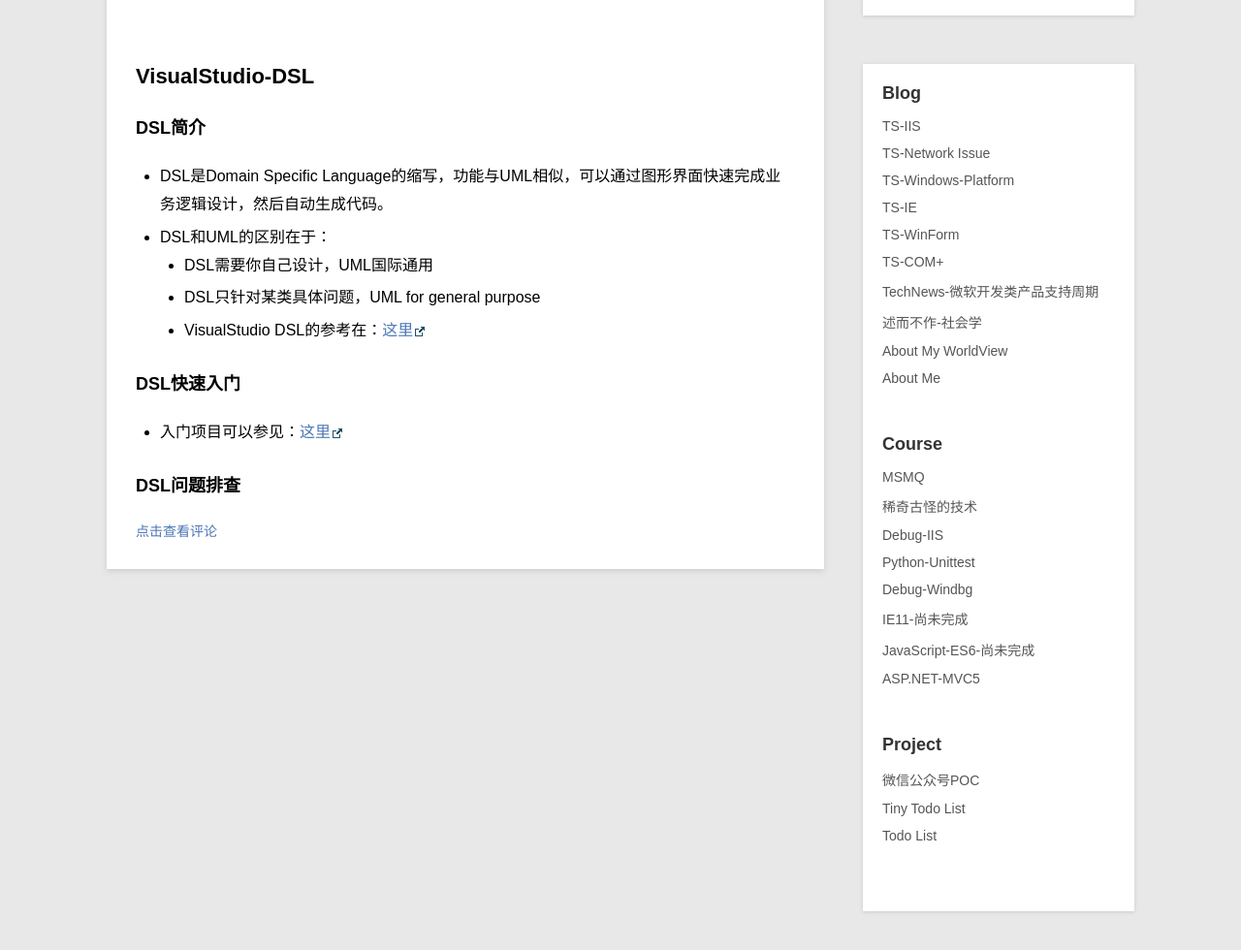
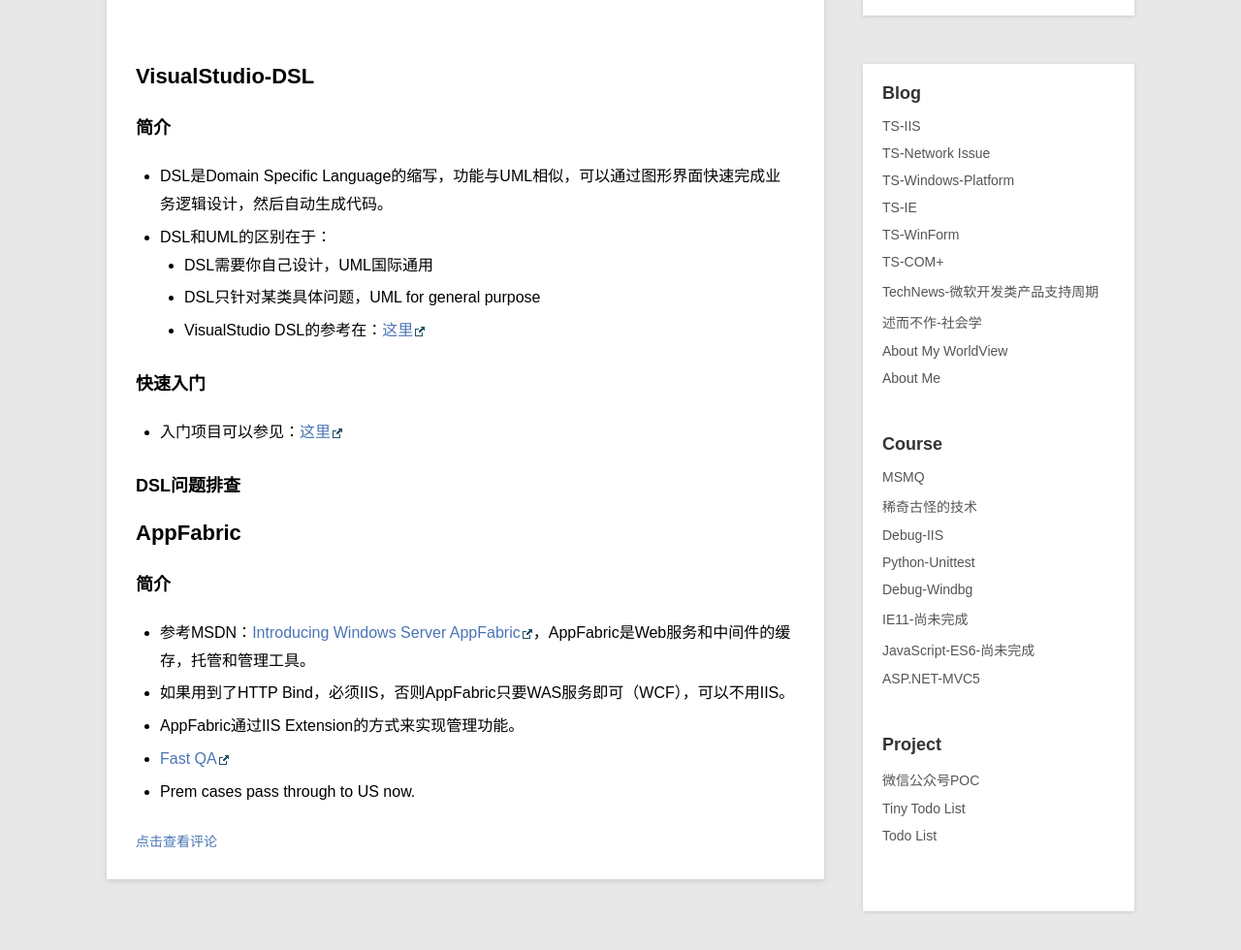
Before and after one commit to wu-wenxiang/wu-wenxiang.github.io, a Jekyll site: the page built from _posts/course/2016-06-22-Strange-Tech.md, in a window 1280 px wide, cut to the strip 189-1179 px from the top of the page. Shown: the top 980 px of the strip at 97% size. Built offline with Jekyll 4.4.1, drawn with Linux system fonts in a browser that asks for light colours.

Commit message:
update _posts/course/2016-06-22-Strange-Tech.md

```diff
--- a/_posts/course/2016-06-22-Strange-Tech.md
+++ b/_posts/course/2016-06-22-Strange-Tech.md
@@ -7,14 +7,23 @@ description:    专门收集一些稀奇古怪的技术，说不定有用呢 :)
 
 ## VisualStudio-DSL
 
-### DSL简介
+### 简介
 - DSL是Domain Specific Language的缩写，功能与UML相似，可以通过图形界面快速完成业务逻辑设计，然后自动生成代码。
 - DSL和UML的区别在于：
 	- DSL需要你自己设计，UML国际通用
 	- DSL只针对某类具体问题，UML for general purpose
 	- VisualStudio DSL的参考在：[这里](https://msdn.microsoft.com/en-us/library/bb126259.aspx)
 
-### DSL快速入门
+### 快速入门
 - 入门项目可以参见：[这里](https://msdn.microsoft.com/en-us/library/ee943825.aspx?f=255&MSPPError=-2147217396)
 
 ### DSL问题排查
+
+## AppFabric
+
+### 简介
+- 参考MSDN：[Introducing Windows Server AppFabric](https://msdn.microsoft.com/en-us/library/ee677312%28v=azure.10%29.aspx?f=255&MSPPError=-2147217396)，AppFabric是Web服务和中间件的缓存，托管和管理工具。
+- 如果用到了HTTP Bind，必须IIS，否则AppFabric只要WAS服务即可（WCF），可以不用IIS。
+- AppFabric通过IIS Extension的方式来实现管理功能。
+- [Fast QA](http://social.technet.microsoft.com/wiki/contents/articles/609.appfabric-faq-hosting.aspx)
+- Prem cases pass through to US now.
```
